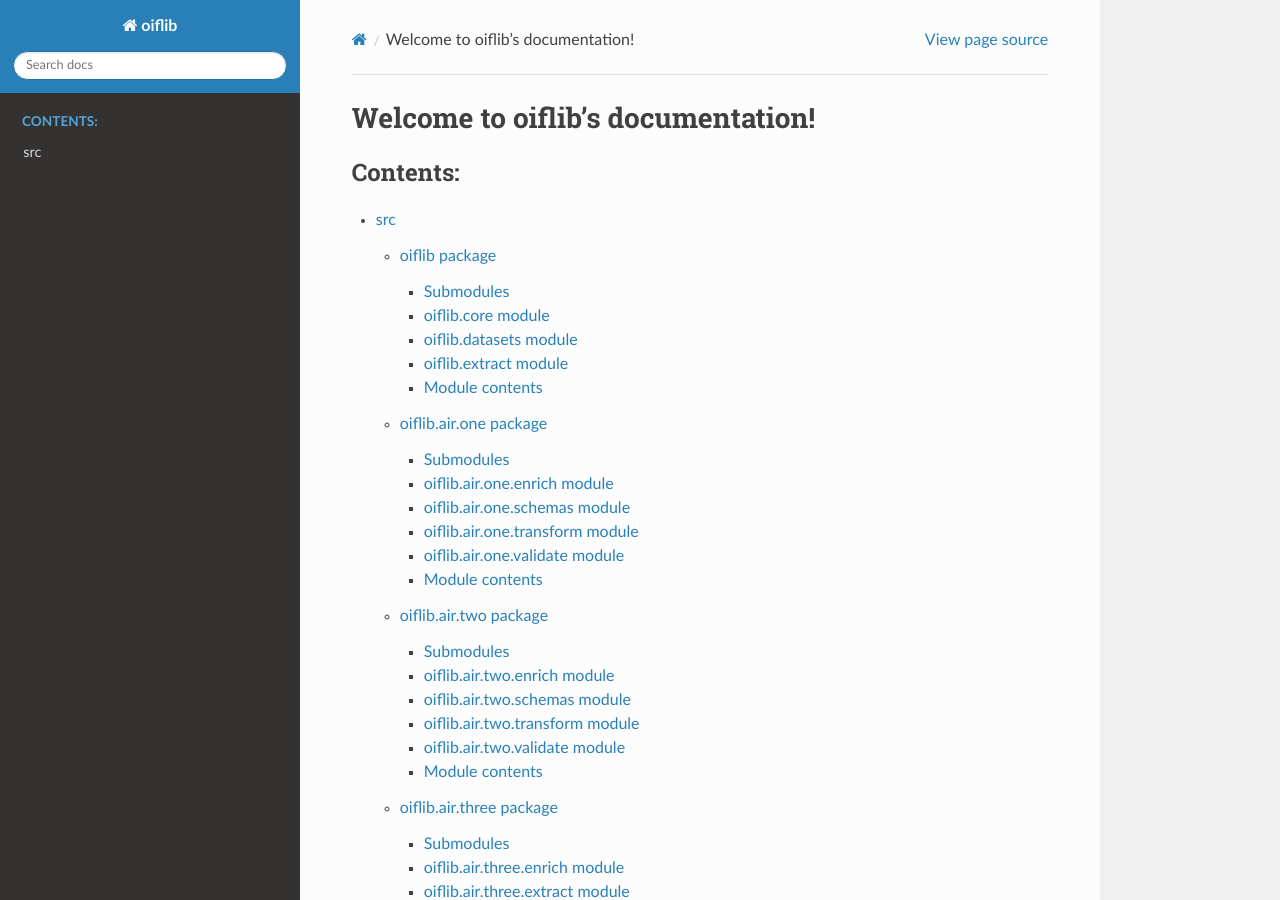
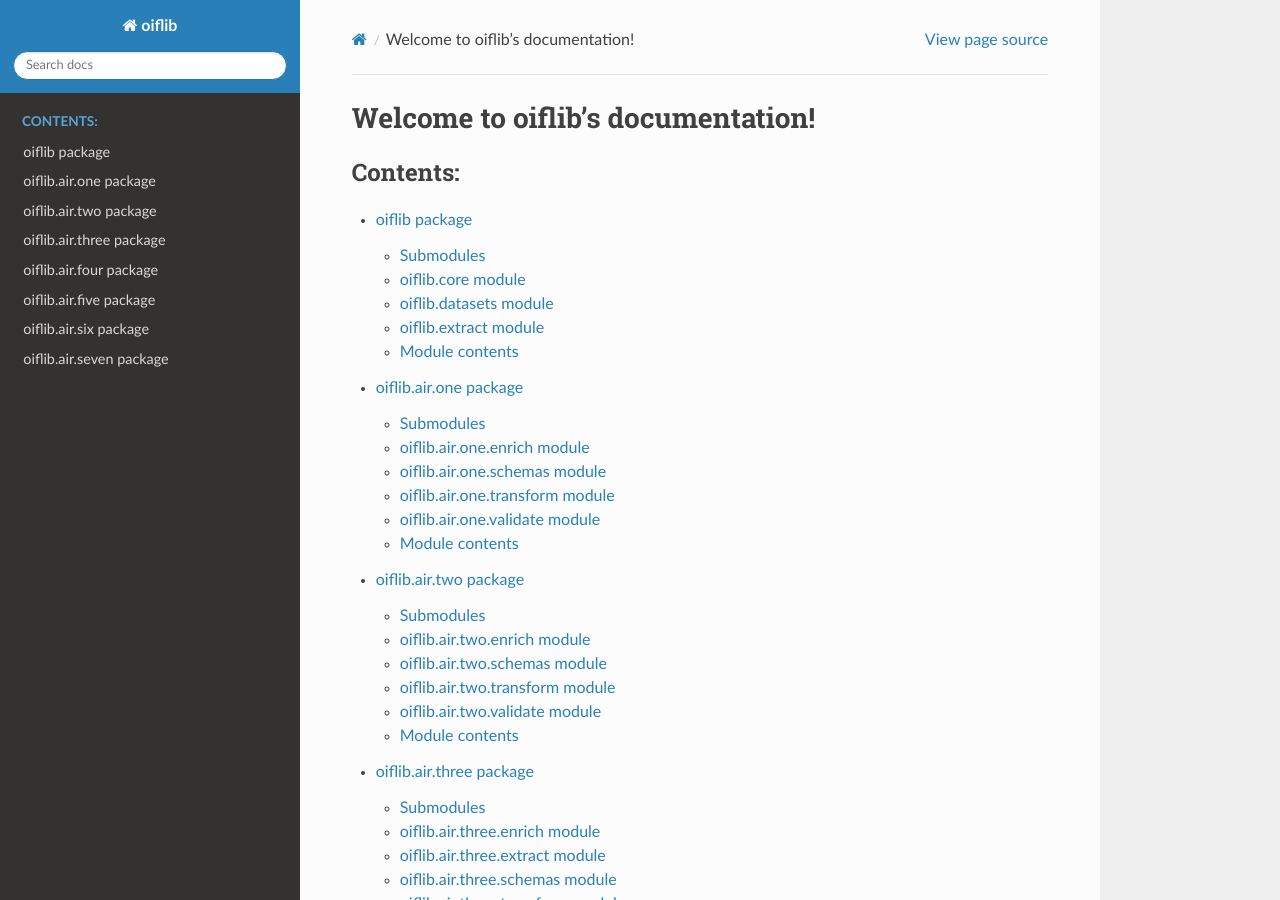
Before and after one commit to Defra-Data-Science-Centre-of-Excellence/oiflib, a Sphinx documentation site: the page built from docs/source/index.rst, in a window 1280 px wide and 900 px high. Built offline with Sphinx 7.4.7 and the Read the Docs theme 2.0.0, drawn with Linux system fonts in a browser that asks for light colours.

Commit message:
move modules to index

```diff
--- a/docs/source/index.rst
+++ b/docs/source/index.rst
@@ -10,7 +10,14 @@ Welcome to oiflib's documentation!
    :maxdepth: 4
    :caption: Contents:
 
-   modules
+   oiflib
+   oiflib.air.one
+   oiflib.air.two
+   oiflib.air.three
+   oiflib.air.four
+   oiflib.air.five
+   oiflib.air.six
+   oiflib.air.seven
 
 Indices and tables
 ==================
```
Also changed, not shown: docs/source/modules.rst (deleted, +0 -14 lines).
